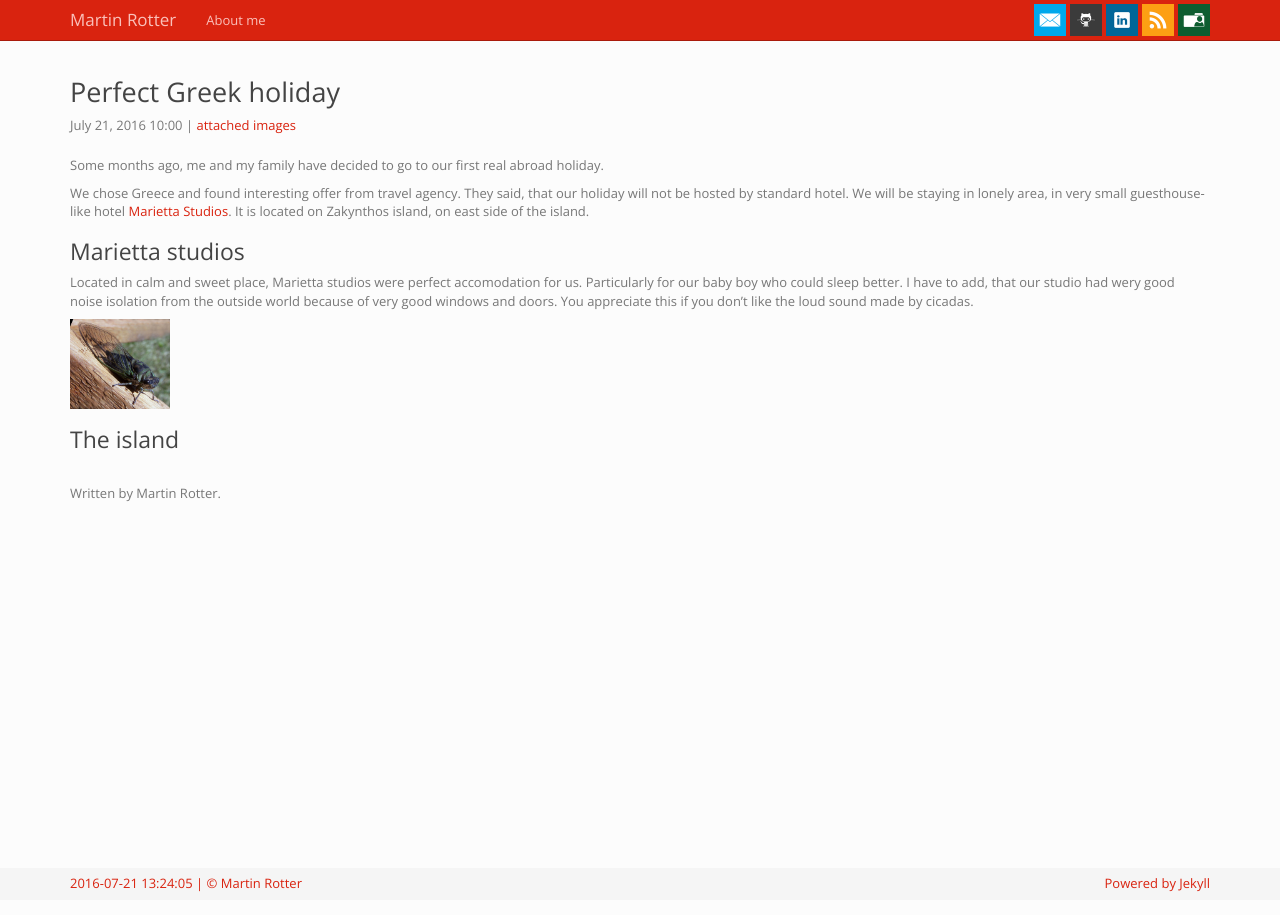
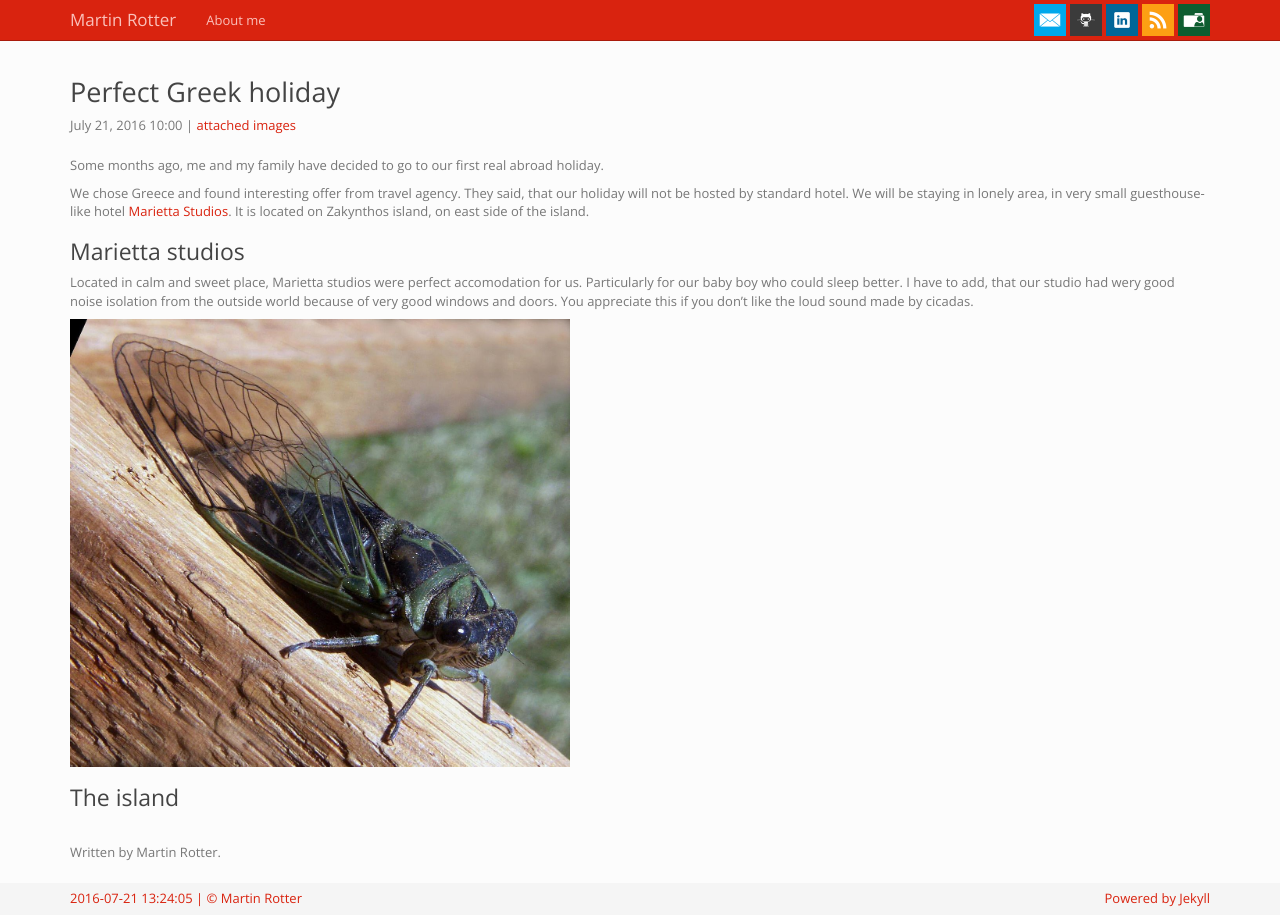
Before and after one commit to martinrotter/martinrotter.github.io, a Jekyll site: the page built from _posts/2016-07-21-greek-holiday.md, in a window 1280 px wide. Built offline with Jekyll 4.4.1, drawn with Linux system fonts in a browser that asks for light colours.

Commit message:
Save posts.

```diff
--- a/_posts/2016-07-21-greek-holiday.md
+++ b/_posts/2016-07-21-greek-holiday.md
@@ -20,9 +20,6 @@ We chose Greece and found interesting offer from travel agency. They said, that
 ### Marietta studios
 Located in calm and sweet place, Marietta studios were perfect accomodation for us. Particularly for our baby boy who could sleep better. I have to add, that our studio had wery good noise isolation from the outside world because of very good windows and doors. You appreciate this if you don't like the loud sound made by cicadas.
 
-[![Cicada]({{ page.imgfolder }}/cicada.jpg){: width="100px"}](#){: id="gallery-cicada"}
+![Cicada]({{ page.imgfolder }}/cicada.jpg){: width="500px"}
 
 ### The island
-
-
-{% include gallery.html image="cicada.jpg" id="gallery-cicada" %}
```
Also changed, not shown: _posts/2016-07-19-gallery-example.md (+4 -0 lines).
